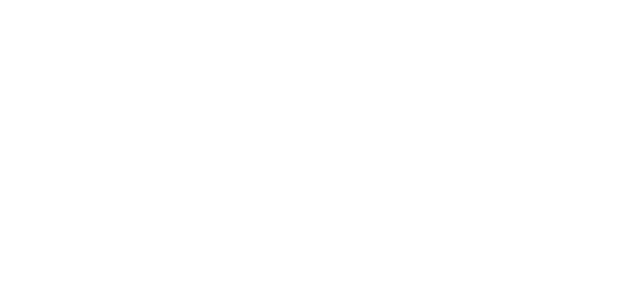
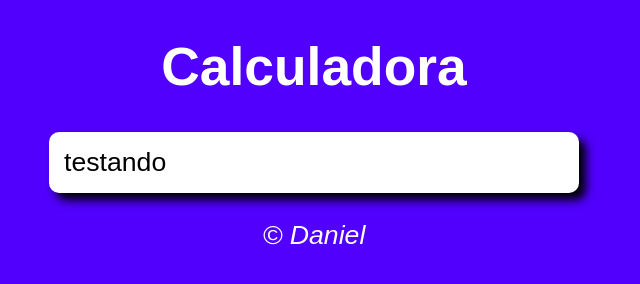
Before and after one commit to daniel-pr/ProjetoCalculadora, a plain HTML site: page index.html in a window 1280 px wide. Shown: the whole page, without its empty margins (326-966 px from the left). Drawn offline with Linux system fonts and the light colour scheme.

Commit message:
Update index.html

```diff
--- a/index.html
+++ b/index.html
@@ -4,8 +4,25 @@
     <meta charset="UTF-8">
     <meta name="viewport" content="width=device-width, initial-scale=1.0">
     <title>Calculadora</title>
+    <link rel="stylesheet" href="estilos/estilo.css">
 </head>
 <body>
+    <header>
+        <h1>Calculadora</h1>
+    </header>
+    <section>
+        <div>
+            testando
+        </div>
+        <div>
 
+        </div>
+    </section>
+    <footer>
+        <p>&copy; Daniel</p>
+    </footer>
+    <script>
+
+    </script>
 </body>
 </html>
```
